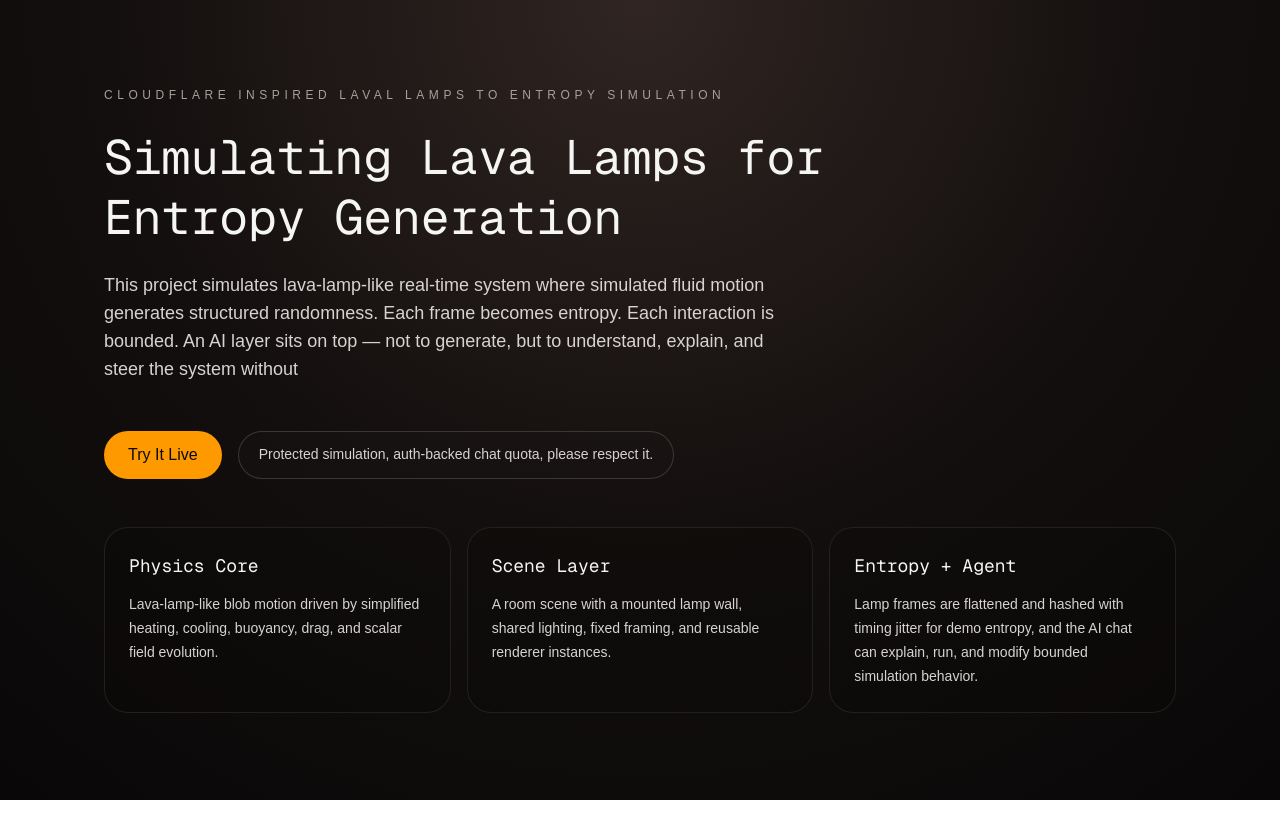
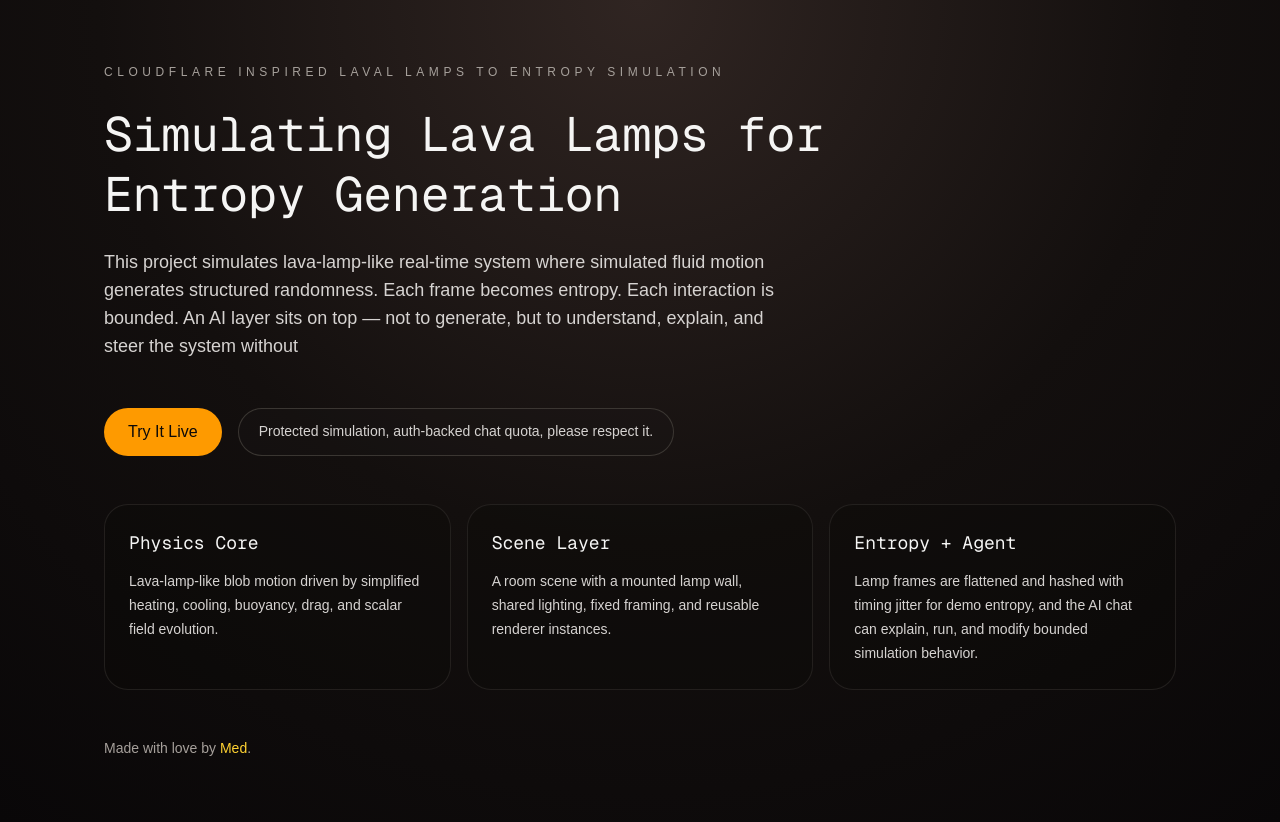
Before and after one commit to yassinehemissi/cf_ai_teach_me_lavalamps, a Next.js app: page / in a window 1280 px wide. Before the commit the page ends 800 px from the top, so only its background shows below. Built offline with nearby package versions, Linux system fonts and the light colour scheme.

Commit message:
Credits + Tracking

```diff
--- a/app/layout.tsx
+++ b/app/layout.tsx
@@ -1,5 +1,6 @@
 import type { Metadata } from "next";
 import { Geist, Geist_Mono } from "next/font/google";
+import Script from "next/script";
 import "./globals.css";
 
 const geistSans = Geist({
@@ -28,7 +29,15 @@ export default function RootLayout({
       lang="en"
       className={`${geistSans.variable} ${geistMono.variable} h-full antialiased`}
     >
-      <body className="min-h-full flex flex-col">{children}</body>
+      <body className="min-h-full flex flex-col">
+        {children}
+        <Script
+          defer
+          src="https://cloud.umami.is/script.js"
+          data-website-id="c3b610e9-91ea-4d45-b2bc-2188b30fd7e6"
+          strategy="afterInteractive"
+        />
+      </body>
     </html>
   );
 }
--- a/app/page.tsx
+++ b/app/page.tsx
@@ -56,6 +56,18 @@ export default function Home() {
             </p>
           </article>
         </div>
+        <p className="text-sm text-stone-400">
+          Made with love by{" "}
+          <a
+            href="https://www.yassinehemissi.me/"
+            target="_blank"
+            rel="noreferrer"
+            className="text-amber-300 transition hover:text-amber-200"
+          >
+            Med
+          </a>
+          .
+        </p>
       </section>
     </main>
   );
```
Also changed, not shown: 1 other file (tests, documents, lock files or other folders).
